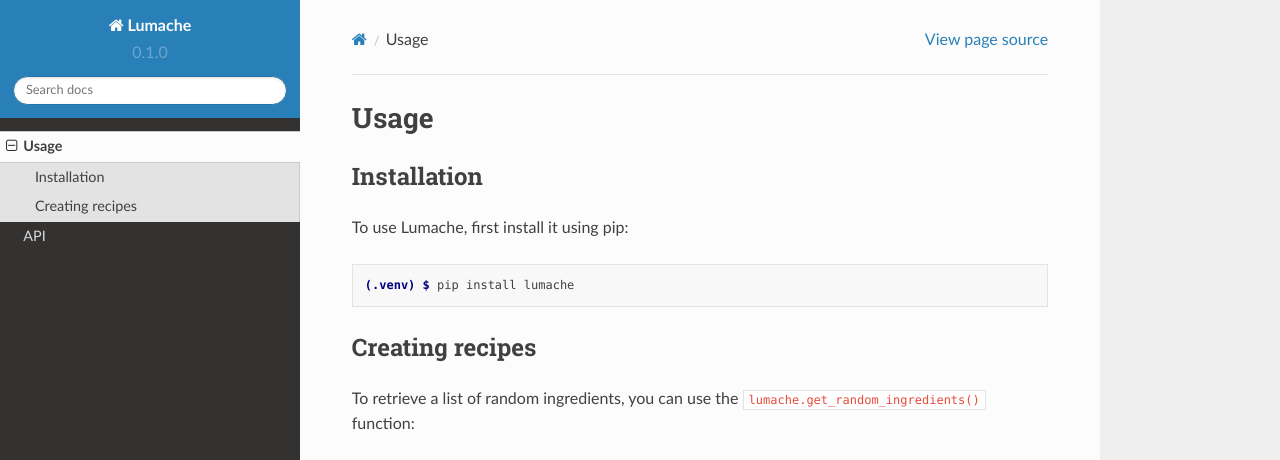
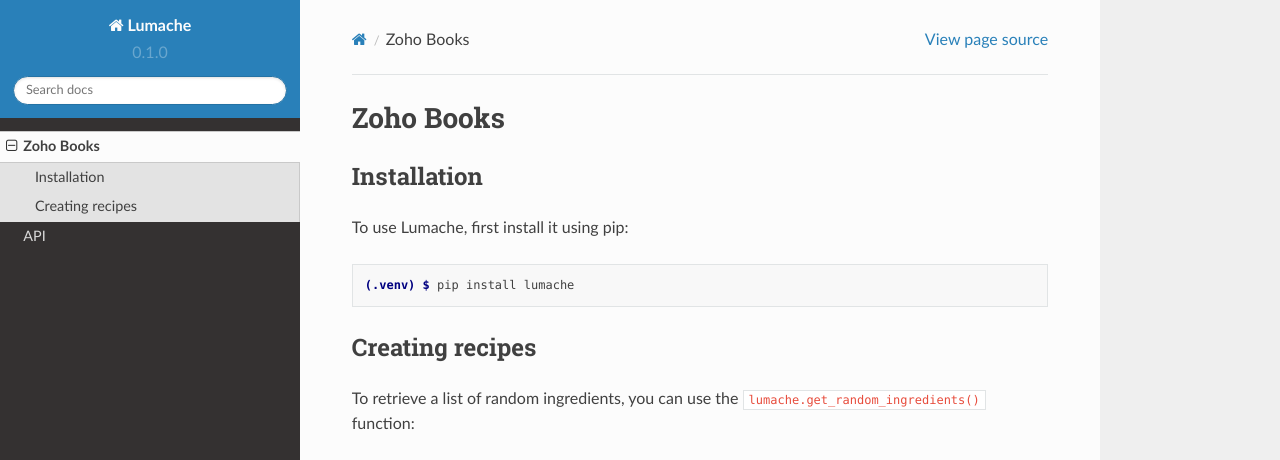
Before and after one commit to syedshahzaibshah/Functions-Documentation, a Sphinx documentation site: the page built from docs/source/usage.rst, in a window 1280 px wide and 1095 px high. Shown: the top 460 px of the window. Built offline with Sphinx 7.4.7 and the Read the Docs theme 2.0.0, drawn with Linux system fonts in a browser that asks for light colours; grey boxes are pictures that could not be loaded.

Commit message:
Update usage.rst

```diff
--- a/docs/source/usage.rst
+++ b/docs/source/usage.rst
@@ -1,7 +1,7 @@
-Usage
-=====
+Zoho Books
+=========
 
-.. _installation:
+.. _Estimate:
 
 Installation
 ------------
```
